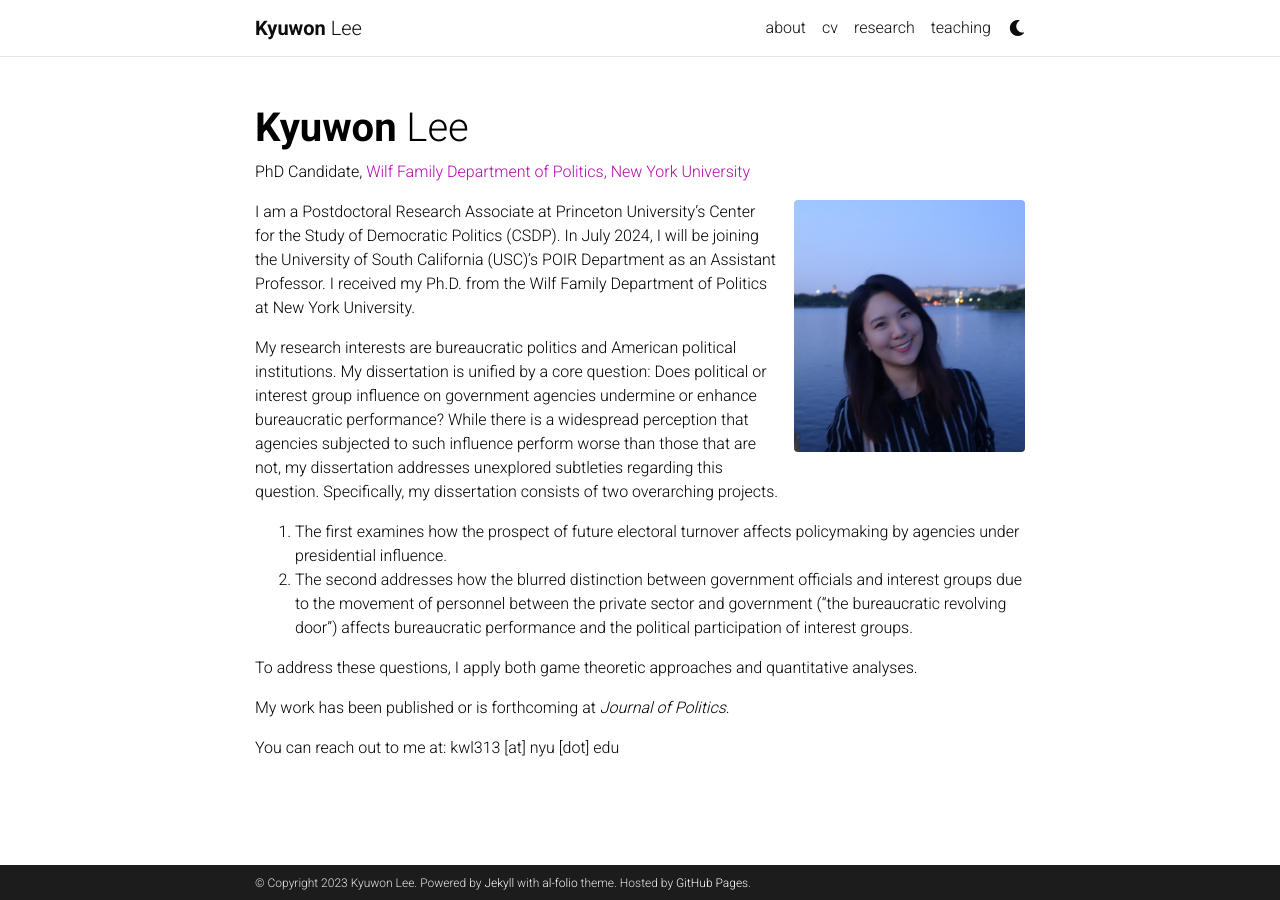
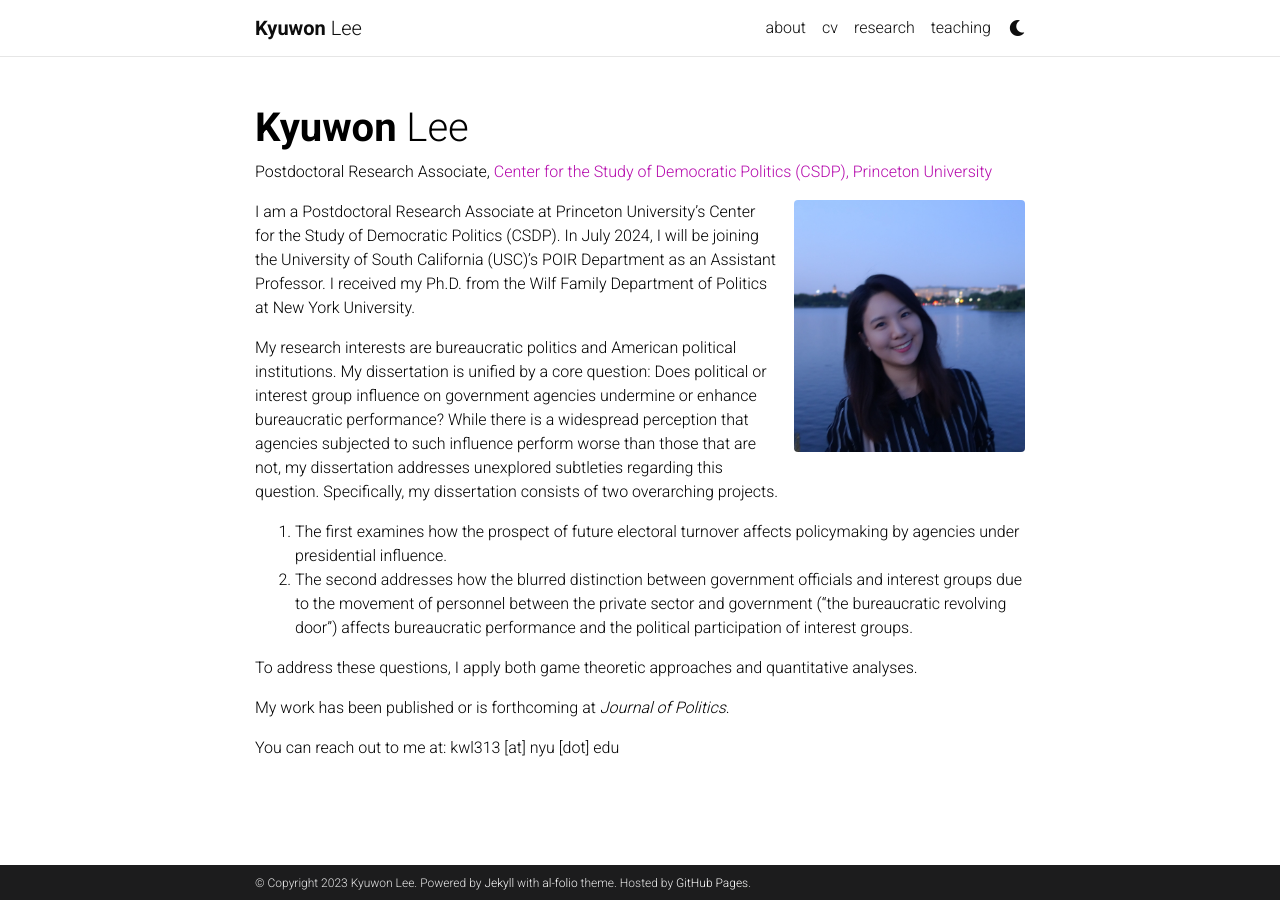
Before and after one commit to kyuwon-lee/kyuwon-lee.github.io, a Jekyll site: the page built from _pages/about.md, in a window 1280 px wide. Built offline with Jekyll 4.4.1, drawn with Linux system fonts in a browser that asks for light colours; full-size pictures stand in for the smaller copies a plugin makes; comment, search, counter and statistics services are not loaded; a style sheet for code colours, icons or effects is not loaded.

Commit message:
Update about.md

```diff
--- a/_pages/about.md
+++ b/_pages/about.md
@@ -2,7 +2,7 @@
 layout: about
 title: aboout
 permalink: /
-subtitle: PhD Candidate, <a href='https://as.nyu.edu/politics/allpeople.html'>Wilf Family Department of Politics, New York University</a>
+subtitle: Postdoctoral Research Associate, <a href='https://csdp.princeton.edu'>Center for the Study of Democratic Politics (CSDP), Princeton University</a>
 
 profile:
   align: right
```
